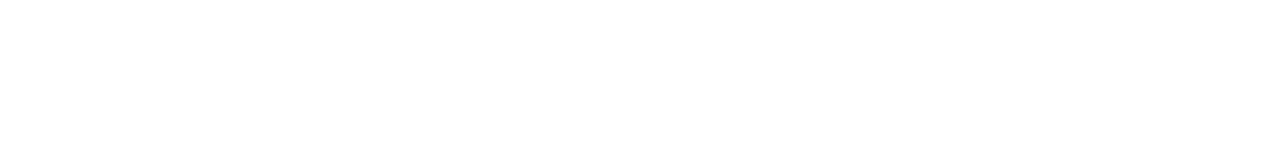
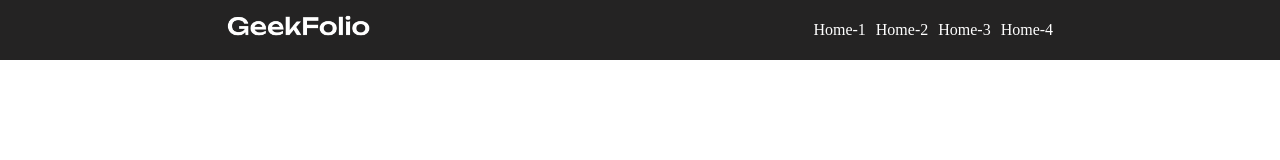
Before and after one commit to reyad-hasan/First-website, a plain HTML site: page index.html in a window 1280 px wide. Drawn offline with Linux system fonts and the light colour scheme.

Commit message:
added manu bar

```diff
--- a/css/style.css
+++ b/css/style.css
@@ -0,0 +1,27 @@
+*{
+    margin: 0px;
+    padding: 0px;
+}
+.manu-container{
+    background-color: rgb(36, 35, 35);
+    color: white;
+    height: 40px;
+    display: flex;
+    justify-content: space-around;
+    align-items: center;
+    padding: 10px;
+}
+.logoimages{
+    height: 28px;
+}
+.manus{
+    display: flex;
+    list-style: none;
+}
+.item{
+    margin-left: 10px;
+    cursor: pointer;
+}
+.item:hover{
+    color: blueviolet;
+}
--- a/index.html
+++ b/index.html
@@ -4,8 +4,33 @@
     <meta charset="UTF-8">
     <meta name="viewport" content="width=device-width, initial-scale=1.0">
     <title>First-website</title>
+    <link rel="shortcut icon" href="icon/0.png" type="image/x-icon">
+    <link rel="stylesheet" href="css/style.css">
 </head>
 <body>
+    <!--header section strat frome here-->
+    <header>
+        <nav>
+            <div class="manu-container">
+                <div class="logo">
+                    <img class="logoimages" src="logo/logo-light.png" alt="geekFoilo">
+                </div>
+                <div class="manus">
+                    <li class="item">Home-1</li>
+                    <li class="item">Home-2</li>
+                    <li class="item">Home-3</li>
+                    <li class="item">Home-4</li>
+                </div>
+            </div>
+        </nav>
+    </header>
+    <!--main section strat frome here-->
+    <main>
 
+    </main>
+    <!--footer section strat frome here-->
+    <footer>
+
+    </footer>
 </body>
 </html>
```
